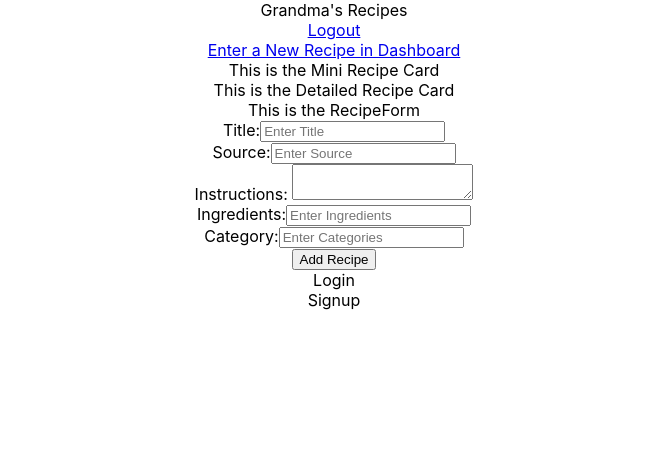
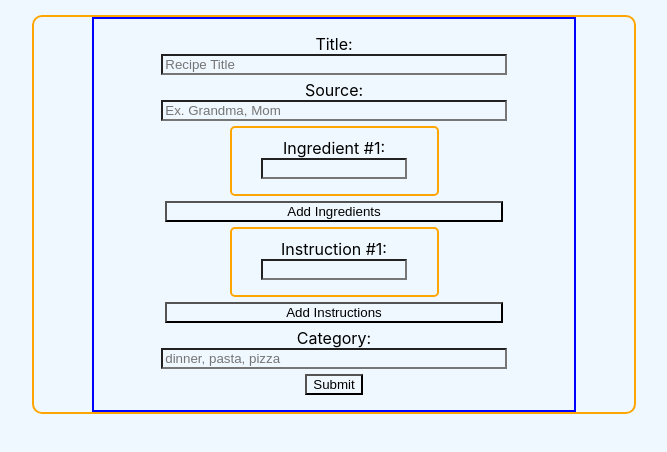
Before and after one commit to TTwebpt132-March/frontend, a React (Create React App) app in the folder recipes/: page /form in a window 1280 px wide. Shown: the top 452 px of the page, without its empty margins (306-973 px from the left). Built offline with nearby package versions, Linux system fonts and the light colour scheme.

Commit message:
Added the Recipe Form and Mini-Recipe Card to the Dashboard Component

```diff
--- a/recipes/package.json
+++ b/recipes/package.json
@@ -9,6 +9,7 @@
     "bootstrap": "^4.6.0",
     "react": "^17.0.2",
     "react-dom": "^17.0.2",
+    "react-router-dom": "^5.2.0",
     "react-scripts": "4.0.3",
     "reactstrap": "^8.9.0",
     "web-vitals": "^1.1.1"
--- a/recipes/src/App.css
+++ b/recipes/src/App.css
@@ -1,38 +1,83 @@
-.App {
-  text-align: center;
+
+input {
+  margin-bottom: 5px;
+  width: 75%;
 }
 
-.App-logo {
-  height: 40vmin;
-  pointer-events: none;
+.recipeForm {
+  display: flex;
+  flex-direction: column;
+  border: 2px solid blue;
+  width: 75%;
+  padding: 15px;
 }
 
-@media (prefers-reduced-motion: no-preference) {
-  .App-logo {
-    animation: App-logo-spin infinite 20s linear;
-  }
+.ingredients {
+  display: flex;
+  padding: 10px;
+  flex-direction: column;
+  border: 2px solid orange;
+  border-radius: 5px;
+  margin-bottom: 5px;
 }
 
-.App-header {
-  background-color: #282c34;
-  min-height: 100vh;
+.instructions {
   display: flex;
+  padding: 10px;
   flex-direction: column;
-  align-items: center;
-  justify-content: center;
-  font-size: calc(10px + 2vmin);
-  color: white;
+  border: 2px solid orange;
+  border-radius: 5px;
+  margin-bottom: 5px;
 }
 
-.App-link {
-  color: #61dafb;
+.miniCard {
+  border: 1px solid orange;
+  border-radius: 5px;
+  width: 100%;
+  max-width: 250px;
+  margin-bottom: 5px;
+  padding: 10px;
 }
 
-@keyframes App-logo-spin {
-  from {
-    transform: rotate(0deg);
-  }
-  to {
-    transform: rotate(360deg);
-  }
+a {
+  text-decoration: none;
+  border: 2px solid orange;
+  color: white;
+  background-color: orange;
+  padding: 5px;
 }
+
+.themed-container {
+  display: flex;
+  margin-top: 15px;
+  flex-direction: row;
+  align-items: center;
+  flex-flow: wrap;
+}
+
+.recipeButton, .navButton, a {
+  margin: 2px;
+  color: black;
+  background-color: orange;
+  border: none;
+  border-radius: 5px;
+  padding: 5px;
+}
+
+.navigation {
+  display: flex;
+  flex-direction: row-reverse;
+  align-items: center;
+  margin-top: 25px;
+}
+
+.form-container {
+  border: 2px solid orange;
+  border-radius: 10px;
+  width: 100%;
+  max-width: 600px;
+}
+
+.form-container label {
+  text-align: left;
+}
--- a/recipes/src/App.js
+++ b/recipes/src/App.js
@@ -1,23 +1,33 @@
 import './App.css';
-
+import { Switch, Route } from 'react-router-dom';
 import Dashboard from './Components/dashboard.js';
 import Login from './Components/login.js';
 import Signup from './Components/signup.js';
 import MiniCard from './Components/minirecipecard.js';
 import DetailedCard from './Components/detailedrecipecard.js';
 import RecipeForm from './Components/recipeform.js';
+import PrivateRoute from './Components/PrivateRoute.js';
+import Home from './Components/home.js';
 
 
 function App() {
   return (
     <div className="App">
-      Grandma's Recipes
-      <Dashboard />
-      <MiniCard />
-      <DetailedCard />
-      <RecipeForm />
-      <Login />
-      <Signup />
+      <Switch>
+        <Route exact path="/">
+          <Home />
+        </Route>
+        <Route exact path="/login">
+          <Login />
+        </Route>
+        <Route exact path="/dashboard" component={Dashboard} />
+        <Route exact path="/recipe" component={DetailedCard} />
+        <Route exact path="/form" component={RecipeForm} />
+        <Route>
+          <Signup />
+        </Route>
+      </Switch>
+
     </div>
   );
 }
--- /dev/null
+++ b/recipes/src/Components/PrivateRoute.js
@@ -0,0 +1,19 @@
+import React from 'react';
+import { Route, Redirect } from 'react-router-dom';
+
+const PrivateRoute = ({ component: Component, ...rest }) => {
+    return (
+        <Route {...rest} render={(props) => {
+            if (localStorage.getItem('authToken')) {
+                return <Component />;
+            }
+            else {
+                return <Redirect to="/" />;
+            }
+        }}
+
+        />
+    )
+}
+
+export default PrivateRoute;
--- a/recipes/src/Components/dashboard.js
+++ b/recipes/src/Components/dashboard.js
@@ -1,14 +1,20 @@
 import React from 'react';
+import MiniCard from './minirecipecard.js';
+import { Container, Button } from 'reactstrap';
 
 const Dashboard = (props) => {
     return (
         <div>
-            <div>
-                <a href=" ">Logout</a>
+            <div className="navigation">
+                <Button className="navButton">Logout</Button>
+                <Button className="navButton">Enter New Recipe</Button>
             </div>
-            <div>
-                <a href=" ">Enter a New Recipe in Dashboard</a>
-            </div>
+            <Container className="themed-container" fluid={true}>
+                <MiniCard />
+                <MiniCard />
+                <MiniCard />
+            </Container>
+
         </div>
     )
 }
--- a/recipes/src/Components/detailedrecipecard.js
+++ b/recipes/src/Components/detailedrecipecard.js
@@ -1,9 +1,13 @@
 import React from 'react';
+import { Container, Row, Col } from 'reactstrap';
 
 const DetailedCard = (props) => {
     return (
         <div>
             This is the Detailed Recipe Card
+            <Container className="themed-container" fluid={true}>
+                This is the detailed recipe
+            </Container>
         </div>
     )
 }
--- /dev/null
+++ b/recipes/src/Components/home.js
@@ -0,0 +1,13 @@
+import React from 'react';
+import Signup from './signup.js';
+
+const Home = (props) => {
+    return (
+        <div>
+            Grandma's Recipes
+            <Signup />
+        </div>
+    )
+}
+
+export default Home;
--- a/recipes/src/Components/minirecipecard.js
+++ b/recipes/src/Components/minirecipecard.js
@@ -1,9 +1,20 @@
 import React from 'react';
+import { Card, CardBody, CardLink, CardTitle, CardSubtitle, CardText, Button } from 'reactstrap';
 
 const MiniCard = (props) => {
     return (
         <div>
-            This is the Mini Recipe Card
+            <Card className="miniCard">
+                <CardBody>
+                    <CardTitle tag="h3">Potato Pie</CardTitle>
+                </CardBody>
+                <CardBody>
+                    <CardText>Grandma's Recipe</CardText>
+                    <CardText>#dinner</CardText>
+                    <Button className="recipeButton">View Recipe</Button>
+                </CardBody>
+            </Card>
+
         </div>
     )
 }
--- a/recipes/src/Components/recipeform.js
+++ b/recipes/src/Components/recipeform.js
@@ -1,36 +1,119 @@
-import React from 'react';
-
-import { Button, Col, Form, FormGroup, Label, Input, FormText } from 'reactstrap';
+import React, { useState } from 'react';
+import { Container } from 'reactstrap';
 
 const RecipeForm = (props) => {
+    const blankIngredient = {
+        name: '',
+    }
+
+    const blankInstruction = {
+        step: '',
+    }
+
+    const [form, setForm] = useState({
+        title: '',
+        source: '',
+        category: '',
+        ingredients: [blankIngredient],
+        instructions: [blankInstruction],
+    })
+
+    const addIngredients = () => {
+        setForm({ ...form, ingredients: [...form.ingredients, { ...blankIngredient }] })
+    }
+
+    const addInstructions = () => {
+        setForm({ ...form, instructions: [...form.instructions, { ...blankInstruction }] })
+    }
+
+    const nonDynamicChange = (evt) => {
+        console.log(evt.target.name, evt.target.value)
+        setForm({ ...form, [evt.target.name]: evt.target.value })
+    }
+
+    const instructionChange = (evt) => {
+        console.log(evt.target.name, evt.target.value)
+        const updatedInstructions = [...form.instructions];
+        updatedInstructions[evt.target.dataset.idx][evt.target.className] = evt.target.value;
+        setForm({ ...form, instructions: updatedInstructions });
+    }
+
+    const ingredientChange = (evt) => {
+        console.log(evt.target.name, evt.target.value)
+        const updatedIngredients = [...form.ingredients];
+        updatedIngredients[evt.target.dataset.idx][evt.target.className] = evt.target.value;
+        setForm({ ...form, ingredients: updatedIngredients });
+    }
+
     return (
         <div>
-            This is the RecipeForm
-            <Form>
-                <FormGroup>
-                    <Label for="title" >Title:</Label>
-                    <Input type="text" name="title" id="title" placeholder="Enter Title" />
-                </FormGroup>
-                <FormGroup>
-                    <Label for="source" >Source:</Label>
-                    <Input type="text" name="source" id="source" placeholder="Enter Source" />
-                </FormGroup>
-                <FormGroup>
-                    <Label for="instructions">Instructions: </Label>
-                    <Input type="textarea" name="instructions" id="instructions" />
-                </FormGroup>
-                <FormGroup>
-                    <Label for="ingredients" >Ingredients:</Label>
-                    <Input type="text" name="ingredients" id="ingredients" placeholder="Enter Ingredients" />
-                </FormGroup>
-                <FormGroup>
-                    <Label for="category" >Category:</Label>
-                    <Input type="text" name="category" id="category" placeholder="Enter Categories" />
-                </FormGroup>
-            </Form>
-            <Button>Add Recipe</Button>
+            <Container className="themed-container form-container" fluid={true}>
+                <form className="recipeForm">
+                    <label for="recipeTitle"> Title: </label>
+                    <input
+                        id="recipeTitle"
+                        name="title"
+                        placeholder="Recipe Title"
+                        onChange={nonDynamicChange}
+                    />
+                    <label for="recipeSource"> Source: </label>
+                    <input
+                        id="recipeSource"
+                        name="source"
+                        placeholder="Ex. Grandma, Mom"
+                        onChange={nonDynamicChange}
+                    />
+                    {
+                        form.ingredients.map((val, idx) => {
+                            const ingredientId = `name-${idx}`;
+                            return (
+                                <div key={`ingredient-${idx}`} className='ingredients'>
+                                    <label for={ingredientId}>{`Ingredient #${idx + 1}: `}</label>
+                                    <input
+                                        type="text"
+                                        name={ingredientId}
+                                        data-idx={idx}
+                                        id={ingredientId}
+                                        onChange={ingredientChange}
+                                        className="name"
+                                    />
+                                </div>
+                            )
+                        })
+                    }
+                    <input type="button" value="Add Ingredients" onClick={addIngredients} />
+                    {
+                        form.instructions.map((val, idx) => {
+                            const instructionId = `name-${idx}`;
+                            return (
+                                <div key={`instruction-${idx}`} className="instructions">
+                                    <label for={instructionId}>{`Instruction #${idx + 1}: `}</label>
+                                    <input
+                                        type="text"
+                                        name={instructionId}
+                                        data-idx={idx}
+                                        id={instructionId}
+                                        className="step"
+                                        onChange={instructionChange}
+                                    />
+                                </div>
+                            )
+                        })
+                    }
+                    <input type="button" value="Add Instructions" onClick={addInstructions} />
+                    <label for="recipeCategory"> Category: </label>
+                    <input
+                        id="recipeCategory"
+                        name="category"
+                        placeholder="dinner, pasta, pizza"
+                        onChange={nonDynamicChange}
+                    />
+
+                    <button>Submit</button>
+                </form>
+            </Container>
         </div>
-    )
+    );
 }
 
 export default RecipeForm;
--- a/recipes/src/index.css
+++ b/recipes/src/index.css
@@ -7,6 +7,11 @@ body {
   -moz-osx-font-smoothing: grayscale;
 }
 
+* {
+  margin: 0 auto;
+  background-color: aliceblue;
+}
+
 code {
   font-family: source-code-pro, Menlo, Monaco, Consolas, 'Courier New',
     monospace;
--- a/recipes/src/index.js
+++ b/recipes/src/index.js
@@ -3,11 +3,10 @@ import ReactDOM from 'react-dom';
 import './index.css';
 import App from './App';
 import reportWebVitals from './reportWebVitals';
+import { BrowserRouter as Router } from 'react-router-dom';
 
 ReactDOM.render(
-  <React.StrictMode>
-    <App />
-  </React.StrictMode>,
+  <Router><App /></Router>,
   document.getElementById('root')
 );
 
```
Also changed, not shown: 1 other file (tests, documents, lock files or other folders).
